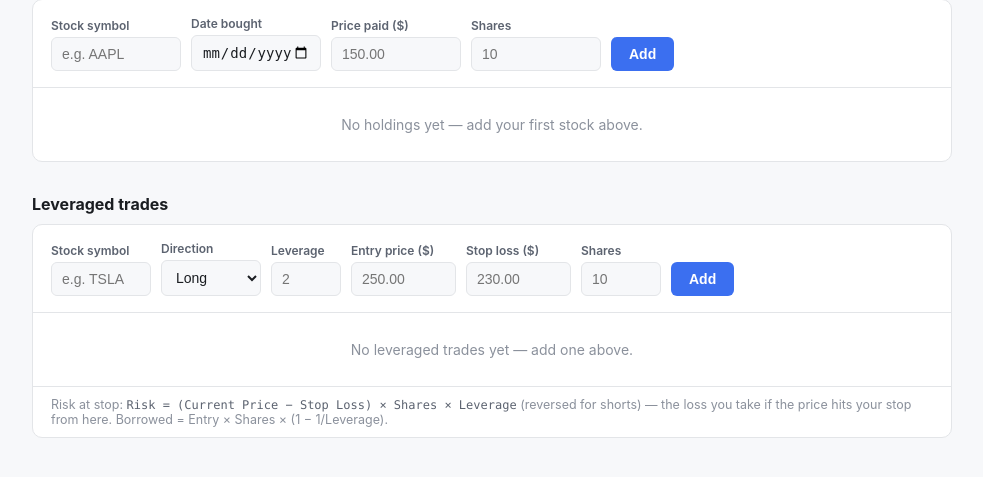
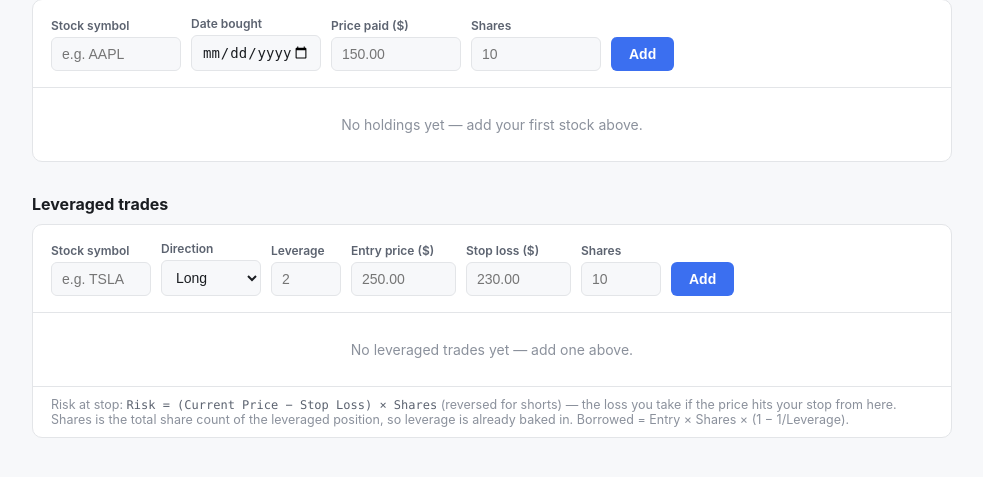
Before and after one commit to shtang4/trading-dashboard, a Flask app: page / in a window 1280 px wide. Shown: the part 257-734 px from the top of the page, without its empty margins (148-1131 px from the left). Run offline with Flask 3, Linux system fonts and the light colour scheme; data that the repository does not hold is empty.

Commit message:
Remove leverage multiplier from stop-loss risk formula
Shares is entered as the total share count of the leveraged position,
so the price move times shares already captures the full loss; keeping
the leverage factor double-counted it. Risk is now
(Current Price - Stop Loss) x Shares, reversed for shorts. Borrowed
calculation is unchanged.

Co-Authored-By: Claude Fable 5 <noreply@anthropic.com>
Claude-Session: https://claude.ai/code/session_01NAhzf2RaHSc7tgvLcLpCyW

```diff
--- a/app.py
+++ b/app.py
@@ -74,11 +74,14 @@ def index():
 def build_trade_rows(trades):
     """Enrich leveraged trades with borrowed amount and stop-loss risk.
 
+    Shares is the TOTAL share count of the leveraged position, so the
+    price move times shares already captures the full loss — no extra
+    leverage multiplier.
     Borrowed: with leverage L you put up 1/L of the position yourself, so
     borrowed = entry_price * shares * (1 - 1/L).
-    Risk (the user's formula, sign-adjusted for shorts):
-    Long:  (Current Price - Stop Loss) * Shares * Leverage
-    Short: (Stop Loss - Current Price) * Shares * Leverage
+    Risk, sign-adjusted for shorts:
+    Long:  (Current Price - Stop Loss) * Shares
+    Short: (Stop Loss - Current Price) * Shares
     """
     rows = []
     for t in trades:
@@ -91,7 +94,7 @@ def build_trade_rows(trades):
                 diff = price - t["stop_loss"]
             else:
                 diff = t["stop_loss"] - price
-            risk = diff * t["shares"] * t["leverage"]
+            risk = diff * t["shares"]
         rows.append(
             {
                 **t,
--- a/templates/index.html
+++ b/templates/index.html
@@ -246,9 +246,10 @@
     </div>
     <div class="empty" id="trades-empty">No leveraged trades yet — add one above.</div>
     <div class="formula-note">
-      Risk at stop: <code>Risk = (Current Price − Stop Loss) × Shares × Leverage</code>
+      Risk at stop: <code>Risk = (Current Price − Stop Loss) × Shares</code>
       (reversed for shorts) — the loss you take if the price hits your stop from here.
-      Borrowed = Entry × Shares × (1 − 1/Leverage).
+      Shares is the total share count of the leveraged position, so leverage is already
+      baked in. Borrowed = Entry × Shares × (1 − 1/Leverage).
     </div>
   </div>
 </div>
```
Also changed, not shown: README.md.
